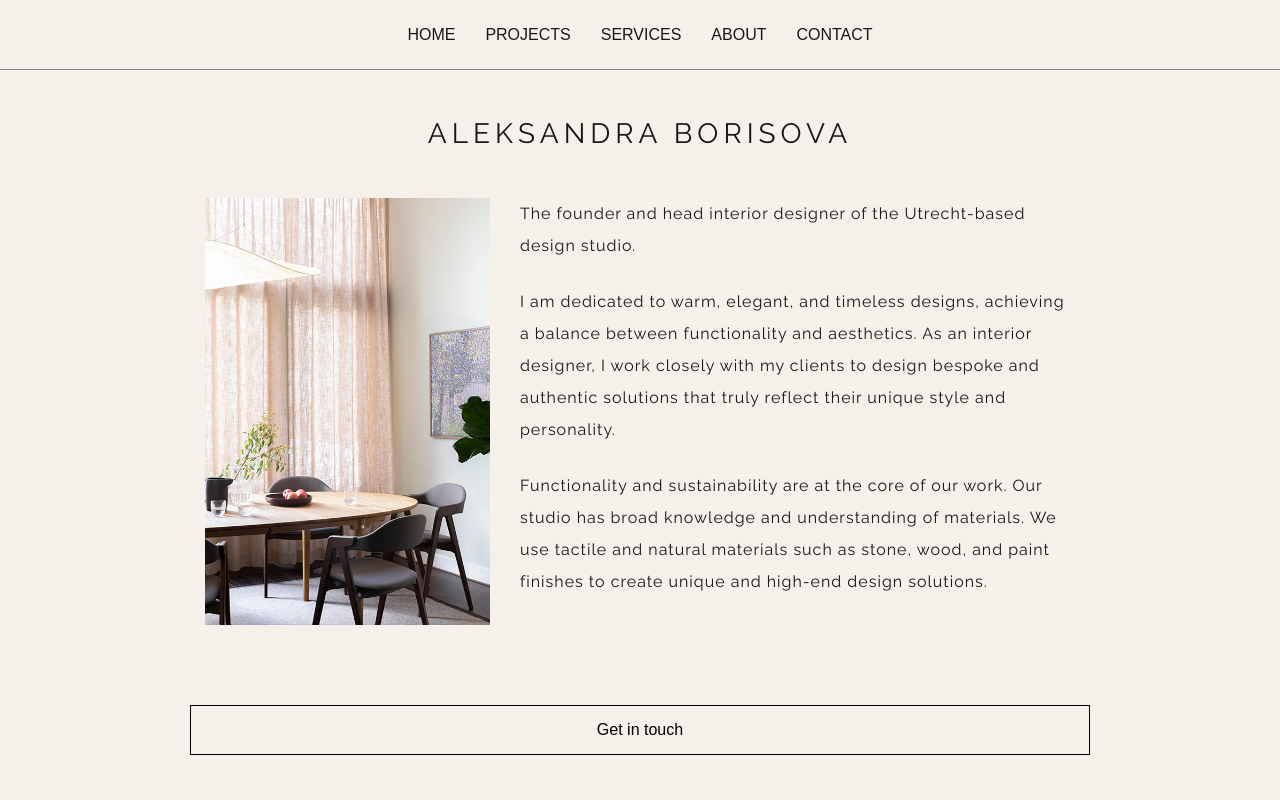
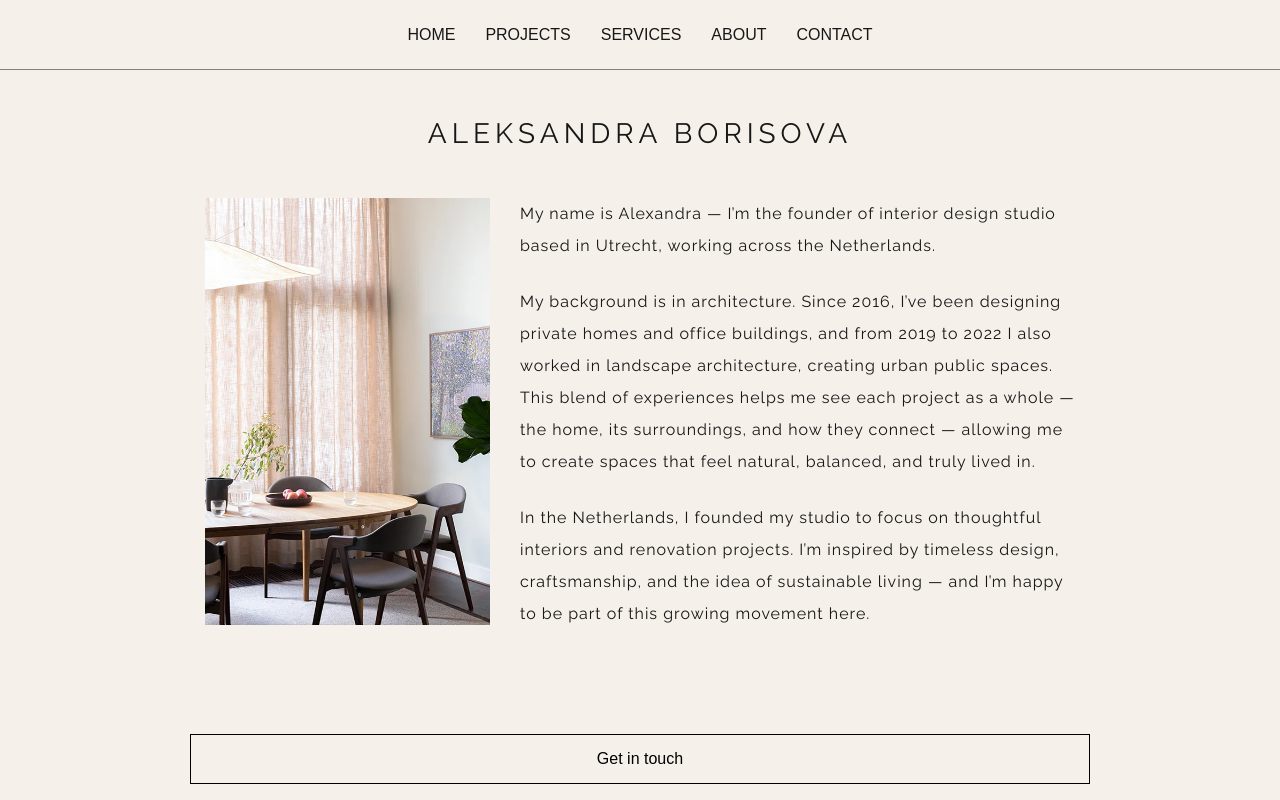
Before and after one commit to vrozaev/aleksandra-website, a Next.js app: page /aleksandra-website/about in a window 1280 px wide. Shown: the top 800 px of the page. Built offline with nearby package versions, Linux system fonts and the light colour scheme.

Commit message:
Updated "about" text (#12)

```diff
--- a/src/app/about/page.tsx
+++ b/src/app/about/page.tsx
@@ -13,12 +13,17 @@ const TEXT_AND_IMAGES_PROPS = {
   image: '/aleksandra-website/pages/about/about.webp',
   title: 'Aleksandra Borisova',
   paragraphs: [
-    `The founder and head interior designer of the Utrecht-based design studio.`,
-    `I am dedicated to warm, elegant, and timeless designs, achieving a balance between functionality and aesthetics.
-          As an interior designer, I work closely with my clients to design bespoke and authentic solutions that truly reflect their unique style and personality.`,
-    `Functionality and sustainability are at the core of our work.
-          Our studio has broad knowledge and understanding of materials.
-          We use tactile and natural materials such as stone, wood, and paint finishes to create unique and high-end design solutions.`,
+  `
+    My name is Alexandra — I’m the founder of interior design studio based in Utrecht, working across the Netherlands.
+  `,
+  `
+    My background is in architecture. Since 2016, I’ve been designing private homes and office buildings, and from 2019 to 2022 I also worked in landscape architecture, creating urban public spaces.
+      This blend of experiences helps me see each project as a whole — the home, its surroundings, and how they connect — allowing me to create spaces that feel natural, balanced, and truly lived in.
+  `,
+  `
+    In the Netherlands, I founded my studio to focus on thoughtful interiors and renovation projects.
+      I’m inspired by timeless design, craftsmanship, and the idea of sustainable living — and I’m happy to be part of this growing movement here.
+  `
   ],
 }
 
```
